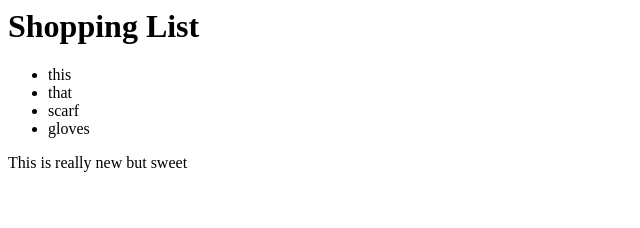
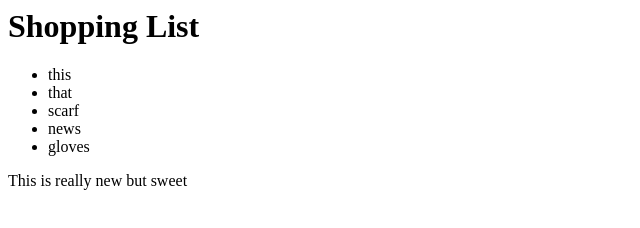
Before and after one commit to woodee1/thisisnew, a plain HTML site: page index.htm in a window 1280 px wide. Shown: the whole page, without its empty margins (0-640 px from the left). Drawn offline with Linux system fonts and the light colour scheme.

Commit message:
add list news

```diff
--- a/index.htm
+++ b/index.htm
@@ -6,6 +6,7 @@
 			<li>this</li>
 			<li>that</li>
 			<li>scarf</li>
+			<li>news</li>
 			<li>gloves</li>
 		</ul>
 	</module-one>
```
